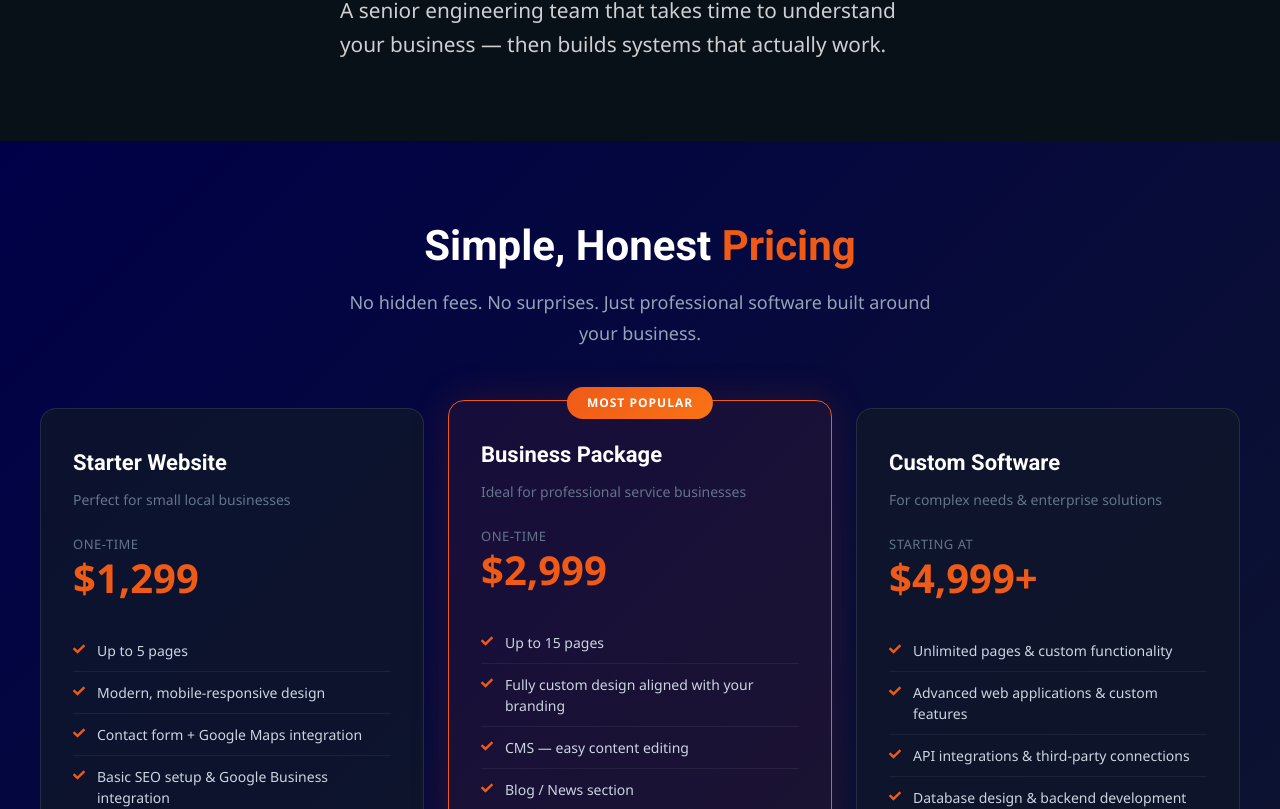
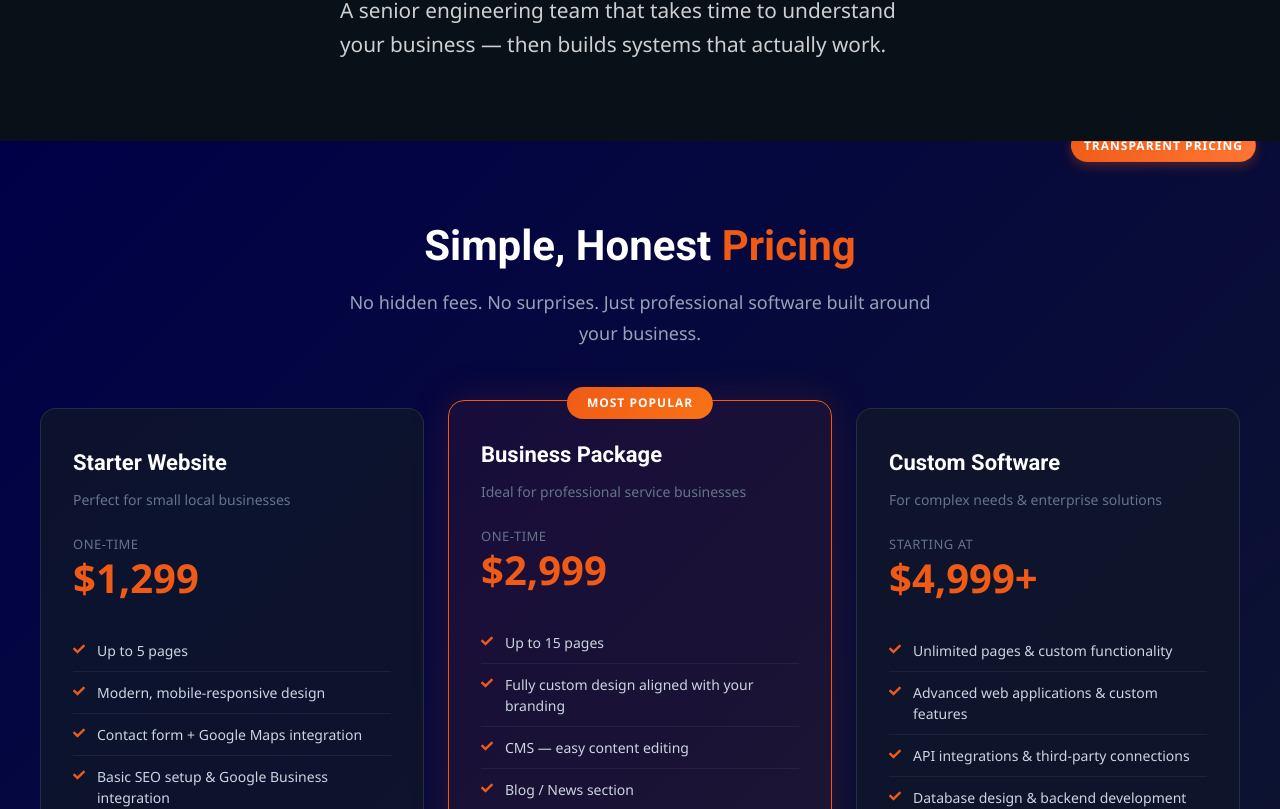
Before and after one commit to GoddeyUwamari/wayup-technology, a React (Create React App) app: page / in a window 1280 px wide. Shown: the part 3831-4640 px from the top of the page. Built offline with nearby package versions, Linux system fonts and the light colour scheme; no server answers.

Commit message:
Add PricingSection CSS via Node.js write

```diff
--- a/src/components/PricingSection.css
+++ b/src/components/PricingSection.css
@@ -1,11 +1,15 @@
+
 .pricing-section {
   background: linear-gradient(135deg, #000048 0%, #0f172a 100%);
   padding: 80px 40px;
+  position: relative;
+  overflow: hidden;
 }
 .pricing-container { max-width: 1200px; margin: 0 auto; }
 .pricing-header { text-align: center; margin-bottom: 60px; }
 .pricing-badge {
   display: inline-block;
+  position: relative;
   padding: 8px 20px;
   background: rgba(239, 90, 22, 0.15);
   border: 1px solid rgba(239, 90, 22, 0.4);
```
